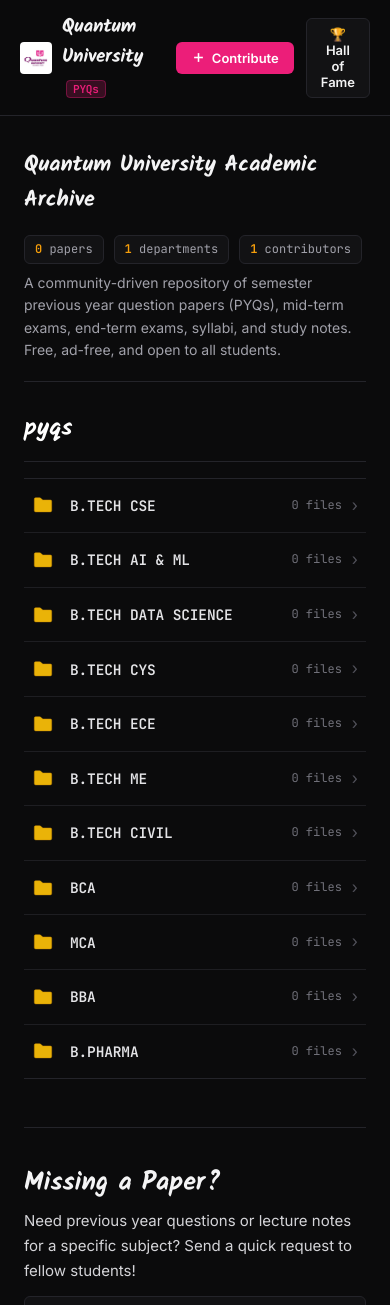
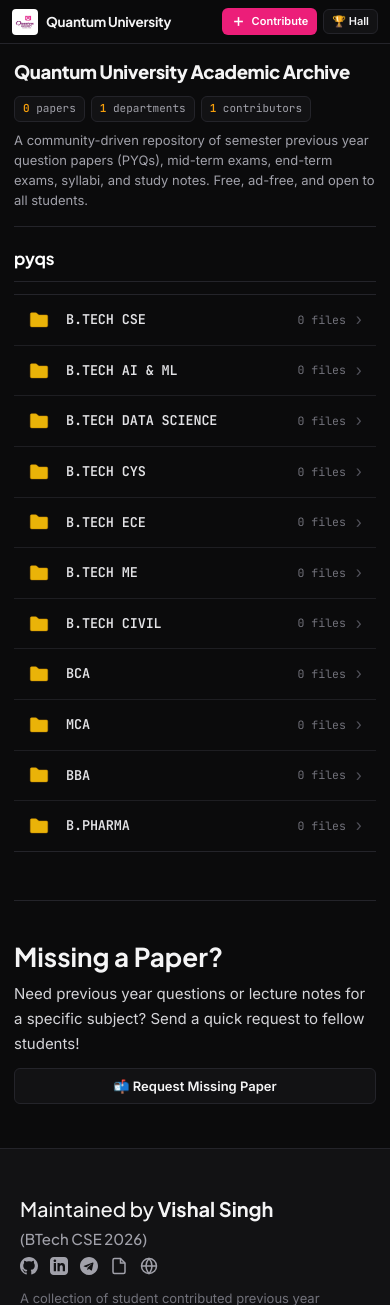
Before and after one commit to Vishalsingh002/cse-resource-hub, a Flask app: page / in a window 390 px wide. Shown: the top 1305 px of the page. Run offline with Flask 3, Linux system fonts and the light colour scheme; data that the repository does not hold is empty.

Commit message:
Optimize typography and mobile phone layout with Plus Jakarta Sans and Inter

```diff
--- a/static/style.css
+++ b/static/style.css
@@ -20,8 +20,9 @@
   --accent-blue: #3B82F6;
   --accent-red: #EF4444;
 
-  --font-body: 'Inter', system-ui, -apple-system, sans-serif;
-  --font-kalam: 'Kalam', cursive, sans-serif;
+  --font-body: 'Inter', system-ui, -apple-system, BlinkMacSystemFont, 'Segoe UI', Roboto, sans-serif;
+  --font-heading: 'Plus Jakarta Sans', 'Inter', system-ui, -apple-system, BlinkMacSystemFont, 'Segoe UI', Roboto, sans-serif;
+  --font-kalam: var(--font-heading);
   --font-mono: 'JetBrains Mono', monospace;
 
   --radius-sm: 6px;
@@ -114,11 +115,12 @@
 }
 
 .brand-title {
-  font-family: var(--font-kalam);
-  font-size: 19px;
+  font-family: var(--font-heading);
+  font-size: 17px;
   font-weight: 700;
   color: var(--text-main);
-  letter-spacing: -0.01em;
+  letter-spacing: -0.02em;
+  white-space: nowrap;
 }
 
 .brand-sub-badge {
@@ -183,6 +185,7 @@
 .nav-btn {
   display: inline-flex;
   align-items: center;
+  justify-content: center;
   gap: 6px;
   padding: 7px 14px;
   border-radius: var(--radius-sm);
@@ -191,6 +194,9 @@
   cursor: pointer;
   transition: all 0.15s ease;
   border: 1px solid transparent;
+  white-space: nowrap;
+  line-height: 1.2;
+  flex-shrink: 0;
 }
 
 .btn-contribute {
@@ -274,11 +280,13 @@
 }
 
 .portal-main-title {
-  font-family: var(--font-kalam);
-  font-size: 28px;
-  font-weight: 700;
+  font-family: var(--font-heading);
+  font-size: 26px;
+  font-weight: 800;
   margin: 0;
   color: var(--text-main);
+  letter-spacing: -0.025em;
+  line-height: 1.25;
 }
 
 .hero-stats-chips {
@@ -303,8 +311,9 @@
 
 .portal-main-desc {
   font-size: 14px;
-  color: var(--text-muted);
-  margin: 8px 0 0;
+  line-height: 1.6;
+  color: var(--text-muted);
+  margin: 12px 0 0;
   max-width: 780px;
 }
 
@@ -335,14 +344,16 @@
 }
 
 .folder-path-label {
-  font-family: var(--font-kalam);
-  font-size: 24px;
+  font-family: var(--font-heading);
+  font-size: 20px;
   font-weight: 700;
   color: #FFFFFF;
   display: flex;
   align-items: center;
+  flex-wrap: wrap;
   gap: 6px;
-  letter-spacing: -0.01em;
+  letter-spacing: -0.015em;
+  line-height: 1.3;
 }
 
 .crumb-link {
@@ -1787,6 +1798,13 @@
   }
 }
 
+.btn-text-full {
+  display: inline;
+}
+.btn-text-mobile {
+  display: none;
+}
+
 /* --------------------------------------------------------------------------
    Responsive Breakpoints
    -------------------------------------------------------------------------- */
@@ -1804,12 +1822,116 @@
 }
 
 @media (max-width: 600px) {
+  .btn-text-full {
+    display: none;
+  }
+  .btn-text-mobile {
+    display: inline;
+  }
+
+  /* Page layout */
+  .page-container {
+    padding: 16px 14px 44px;
+  }
+
+  /* Navbar */
+  .nav-inner {
+    padding: 8px 12px;
+    gap: 8px;
+  }
   .nav-search-wrap {
     display: none;
   }
+  .brand-link {
+    gap: 8px;
+  }
+  .brand-logo-img {
+    width: 26px;
+    height: 26px;
+  }
+  .brand-title {
+    font-size: 14.5px;
+    font-weight: 700;
+    white-space: nowrap;
+  }
+  .brand-sub-badge {
+    display: none;
+  }
+  .nav-right {
+    gap: 6px;
+  }
+  .nav-btn {
+    padding: 6px 10px;
+    font-size: 12px;
+    border-radius: 6px;
+  }
+
+  /* Page Hero */
+  .page-hero {
+    margin-bottom: 20px;
+    padding-bottom: 16px;
+  }
+  .hero-top-row {
+    gap: 10px;
+  }
   .portal-main-title {
-    font-size: 22px;
-  }
+    font-size: 20px;
+    line-height: 1.3;
+    letter-spacing: -0.02em;
+  }
+  .portal-main-desc {
+    font-size: 13px;
+    line-height: 1.55;
+    margin-top: 8px;
+    color: #A1A1AA;
+  }
+  .hero-stats-chips {
+    gap: 6px;
+    margin-top: 2px;
+  }
+  .stat-chip {
+    font-size: 11px;
+    padding: 3px 8px;
+  }
+
+  /* Folder Explorer */
+  .explorer-mode-header {
+    margin-bottom: 12px;
+  }
+  .folder-path-label {
+    font-size: 17px;
+    gap: 4px;
+  }
+  .folder-row-item {
+    padding: 12px 14px;
+  }
+  .folder-name-text {
+    font-size: 13.5px;
+    font-weight: 600;
+  }
+  .folder-file-count {
+    font-size: 11.5px;
+  }
+
+  /* Paper Items */
+  .paper-item-row {
+    padding: 12px;
+    gap: 10px;
+    flex-direction: column;
+    align-items: stretch;
+  }
+  .paper-item-actions {
+    display: flex;
+    justify-content: flex-end;
+    gap: 8px;
+    width: 100%;
+  }
+  .paper-item-actions .btn {
+    flex: 1;
+    text-align: center;
+  }
+
+  /* Forms & Tabs */
   .sem-tabs-bar {
     grid-template-columns: repeat(2, 1fr);
   }
@@ -1817,3 +1939,16 @@
     grid-template-columns: 1fr;
   }
 }
+
+@media (max-width: 400px) {
+  .brand-title {
+    font-size: 13.5px;
+  }
+  .nav-btn {
+    padding: 5px 8px;
+    font-size: 11px;
+  }
+  .portal-main-title {
+    font-size: 18.5px;
+  }
+}
--- a/templates/index.html
+++ b/templates/index.html
@@ -1,16 +1,21 @@
 <!DOCTYPE html>
 <html lang="en" data-theme="dark">
+
 <head>
   <meta charset="UTF-8" />
   <meta name="viewport" content="width=device-width, initial-scale=1.0" />
   <title>Quantum University — Previous Year Question Papers (PYQs) &amp; Notes</title>
-  <meta name="description" content="A collection of student-contributed previous year question papers, notes, and syllabus for Quantum University semester examinations. 100% ad-free." />
+  <meta name="description"
+    content="A collection of student-contributed previous year question papers, notes, and syllabus for Quantum University semester examinations. 100% ad-free." />
   <link rel="icon" type="image/png" href="{{ url_for('static', filename='quantum_logo.png') }}">
   <link rel="preconnect" href="https://fonts.googleapis.com">
   <link rel="preconnect" href="https://fonts.gstatic.com" crossorigin>
-  <link href="https://fonts.googleapis.com/css2?family=Kalam:wght@400;700&family=Inter:wght@400;500;600;700&family=JetBrains+Mono:wght@400;500;600&display=swap" rel="stylesheet">
-  <link rel="stylesheet" href="{{ url_for('static', filename='style.css') }}?v=13" />
+  <link
+    href="https://fonts.googleapis.com/css2?family=Plus+Jakarta+Sans:wght@500;600;700;800&family=Inter:wght@400;500;600;700&family=JetBrains+Mono:wght@400;500;600&display=swap"
+    rel="stylesheet">
+  <link rel="stylesheet" href="{{ url_for('static', filename='style.css') }}?v=15" />
 </head>
+
 <body>
 
   <!-- Top Sticky Minimalist Navbar -->
@@ -26,7 +31,8 @@
       <div class="nav-right">
         <!-- Search Trigger / Input -->
         <div class="nav-search-wrap">
-          <svg class="search-svg" viewBox="0 0 24 24" width="15" height="15" fill="none" stroke="currentColor" stroke-width="2">
+          <svg class="search-svg" viewBox="0 0 24 24" width="15" height="15" fill="none" stroke="currentColor"
+            stroke-width="2">
             <circle cx="11" cy="11" r="8"></circle>
             <line x1="21" y1="21" x2="16.65" y2="16.65"></line>
           </svg>
@@ -45,7 +51,8 @@
 
         <!-- Contributors Hall of Fame -->
         <button id="openContributorsBtn" class="nav-btn btn-ghost" title="Top Contributors">
-          <span>🏆 Hall of Fame</span>
+          <span class="btn-text-full">🏆 Hall of Fame</span>
+          <span class="btn-text-mobile">🏆 Hall</span>
         </button>
 
         <!-- Admin Access -->
@@ -72,7 +79,8 @@
         </div>
       </div>
       <p class="portal-main-desc">
-        A community-driven repository of semester previous year question papers (PYQs), mid-term exams, end-term exams, syllabi, and study notes. Free, ad-free, and open to all students.
+        A community-driven repository of semester previous year question papers (PYQs), mid-term exams, end-term exams,
+        syllabi, and study notes. Free, ad-free, and open to all students.
       </p>
     </header>
 
@@ -145,25 +153,32 @@
           <!-- Social Icon Links Row (Matching Screenshot 1 & 4) -->
           <div class="footer-social-row">
             <!-- GitHub -->
-            <a href="https://github.com/Vishalsingh002" target="_blank" rel="noopener noreferrer" class="social-icon-link" title="GitHub">
+            <a href="https://github.com/" target="_blank" rel="noopener noreferrer" class="social-icon-link"
+              title="GitHub">
               <svg viewBox="0 0 24 24" width="18" height="18" fill="currentColor">
-                <path d="M12 0C5.37 0 0 5.37 0 12c0 5.31 3.435 9.795 8.205 11.385.6.105.825-.255.825-.57 0-.285-.015-1.23-.015-2.235-3.015.555-3.795-.735-4.035-1.41-.135-.345-.72-1.41-1.23-1.695-.42-.225-1.02-.78-.015-.795.945-.015 1.62.87 1.845 1.23 1.08 1.815 2.805 1.305 3.495.99.105-.78.42-1.305.765-1.605-2.67-.3-5.46-1.335-5.46-5.925 0-1.305.465-2.385 1.23-3.225-.12-.3-.54-1.53.12-3.18 0 0 1.005-.315 3.3 1.23.96-.27 1.98-.405 3-.405s2.04.135 3 .405c2.295-1.56 3.3-1.23 3.3-1.23.66 1.65.24 2.88.12 3.18.765.84 1.23 1.905 1.23 3.225 0 4.605-2.805 5.625-5.475 5.925.435.375.81 1.095.81 2.22 0 1.605-.015 2.895-.015 3.3 0 .315.225.69.825.57A12.02 12.02 0 0024 12c0-6.63-5.37-12-12-12z"/>
+                <path
+                  d="M12 0C5.37 0 0 5.37 0 12c0 5.31 3.435 9.795 8.205 11.385.6.105.825-.255.825-.57 0-.285-.015-1.23-.015-2.235-3.015.555-3.795-.735-4.035-1.41-.135-.345-.72-1.41-1.23-1.695-.42-.225-1.02-.78-.015-.795.945-.015 1.62.87 1.845 1.23 1.08 1.815 2.805 1.305 3.495.99.105-.78.42-1.305.765-1.605-2.67-.3-5.46-1.335-5.46-5.925 0-1.305.465-2.385 1.23-3.225-.12-.3-.54-1.53.12-3.18 0 0 1.005-.315 3.3 1.23.96-.27 1.98-.405 3-.405s2.04.135 3 .405c2.295-1.56 3.3-1.23 3.3-1.23.66 1.65.24 2.88.12 3.18.765.84 1.23 1.905 1.23 3.225 0 4.605-2.805 5.625-5.475 5.925.435.375.81 1.095.81 2.22 0 1.605-.015 2.895-.015 3.3 0 .315.225.69.825.57A12.02 12.02 0 0024 12c0-6.63-5.37-12-12-12z" />
               </svg>
             </a>
             <!-- LinkedIn -->
-            <a href="https://linkedin.com" target="_blank" rel="noopener noreferrer" class="social-icon-link" title="LinkedIn">
+            <a href="https://linkedin.com" target="_blank" rel="noopener noreferrer" class="social-icon-link"
+              title="LinkedIn">
               <svg viewBox="0 0 24 24" width="18" height="18" fill="currentColor">
-                <path d="M19 0h-14c-2.761 0-5 2.239-5 5v14c0 2.761 2.239 5 5 5h14c2.762 0 5-2.239 5-5v-14c0-2.761-2.238-5-5-5zm-11 19h-3v-11h3v11zm-1.5-12.268c-.966 0-1.75-.79-1.75-1.764s.784-1.764 1.75-1.764 1.75.79 1.75 1.764-.783 1.764-1.75 1.764zm13.5 12.268h-3v-5.604c0-3.368-4-3.113-4 0v5.604h-3v-11h3v1.765c1.396-2.586 7-2.777 7 2.476v6.759z"/>
+                <path
+                  d="M19 0h-14c-2.761 0-5 2.239-5 5v14c0 2.761 2.239 5 5 5h14c2.762 0 5-2.239 5-5v-14c0-2.761-2.238-5-5-5zm-11 19h-3v-11h3v11zm-1.5-12.268c-.966 0-1.75-.79-1.75-1.764s.784-1.764 1.75-1.764 1.75.79 1.75 1.764-.783 1.764-1.75 1.764zm13.5 12.268h-3v-5.604c0-3.368-4-3.113-4 0v5.604h-3v-11h3v1.765c1.396-2.586 7-2.777 7 2.476v6.759z" />
               </svg>
             </a>
             <!-- Telegram -->
-            <a href="https://telegram.org" target="_blank" rel="noopener noreferrer" class="social-icon-link" title="Telegram">
+            <a href="https://telegram.org" target="_blank" rel="noopener noreferrer" class="social-icon-link"
+              title="Telegram">
               <svg viewBox="0 0 24 24" width="18" height="18" fill="currentColor">
-                <path d="M12 0C5.373 0 0 5.373 0 12s5.373 12 12 12 12-5.373 12-12S18.627 0 12 0zm5.894 8.221l-1.97 9.28c-.145.658-.537.818-1.084.508l-3-2.21-1.446 1.394c-.16.16-.295.295-.605.295l.213-3.053 5.56-5.023c.242-.213-.054-.333-.373-.121l-6.871 4.326-2.962-.924c-.643-.204-.657-.643.136-.953l11.57-4.458c.538-.196 1.006.128.832.943z"/>
+                <path
+                  d="M12 0C5.373 0 0 5.373 0 12s5.373 12 12 12 12-5.373 12-12S18.627 0 12 0zm5.894 8.221l-1.97 9.28c-.145.658-.537.818-1.084.508l-3-2.21-1.446 1.394c-.16.16-.295.295-.605.295l.213-3.053 5.56-5.023c.242-.213-.054-.333-.373-.121l-6.871 4.326-2.962-.924c-.643-.204-.657-.643.136-.953l11.57-4.458c.538-.196 1.006.128.832.943z" />
               </svg>
             </a>
             <!-- Resume / Document -->
-            <a href="javascript:void(0)" onclick="openModal('aboutModal')" class="social-icon-link" title="About Vishal">
+            <a href="javascript:void(0)" onclick="openModal('aboutModal')" class="social-icon-link"
+              title="About Vishal">
               <svg viewBox="0 0 24 24" width="18" height="18" fill="none" stroke="currentColor" stroke-width="2">
                 <path d="M14 2H6a2 2 0 0 0-2 2v16a2 2 0 0 0 2 2h12a2 2 0 0 0 2-2V8z"></path>
                 <polyline points="14 2 14 8 20 8"></polyline>
@@ -174,13 +189,15 @@
               <svg viewBox="0 0 24 24" width="18" height="18" fill="none" stroke="currentColor" stroke-width="2">
                 <circle cx="12" cy="12" r="10"></circle>
                 <line x1="2" y1="12" x2="22" y2="12"></line>
-                <path d="M12 2a15.3 15.3 0 0 1 4 10 15.3 15.3 0 0 1-4 10 15.3 15.3 0 0 1-4-10 15.3 15.3 0 0 1 4-10z"></path>
+                <path d="M12 2a15.3 15.3 0 0 1 4 10 15.3 15.3 0 0 1-4 10 15.3 15.3 0 0 1-4-10 15.3 15.3 0 0 1 4-10z">
+                </path>
               </svg>
             </a>
           </div>
 
           <p class="footer-desc-text">
-            A collection of student contributed previous year question papers for Quantum University semester examinations.
+            A collection of student contributed previous year question papers for Quantum University semester
+            examinations.
           </p>
         </div>
 
@@ -227,7 +244,7 @@
         <div class="form-callout-clean">
           <label>Your Contributor Name (Publicly Credited) <span class="req">*</span></label>
           <div class="form-row-2">
-            <input type="text" id="uploadContributorName" placeholder="e.g. Vishal Singh" required />
+            <input type="text" id="uploadContributorName" placeholder="e.g. NAME" required />
             <input type="text" id="uploadContributorContact" placeholder="Roll No / Batch (optional)" />
           </div>
         </div>
@@ -271,7 +288,8 @@
             <span id="filePreviewMeta" class="preview-meta"></span>
           </div>
         </div>
-        <input type="file" id="uploadFile" accept=".pdf,.doc,.docx,.ppt,.pptx,.jpg,.jpeg,.png,.gif,.webp" required style="display:none" />
+        <input type="file" id="uploadFile" accept=".pdf,.doc,.docx,.ppt,.pptx,.jpg,.jpeg,.png,.gif,.webp" required
+          style="display:none" />
 
         <p id="uploadError" class="form-error-msg hidden"></p>
         <button type="submit" class="btn-modal-action">Publish to Vault 🚀</button>
@@ -305,7 +323,8 @@
             <div class="footer-cta-sub">Upload semester question papers or revision notes to earn your badge!</div>
           </div>
         </div>
-        <button type="button" class="btn btn-sm btn-primary" onclick="window.closeModal('contributorsModal'); window.openModal('uploadModal');">
+        <button type="button" class="btn btn-sm btn-primary"
+          onclick="window.closeModal('contributorsModal'); window.openModal('uploadModal');">
           + Contribute
         </button>
       </div>
@@ -325,16 +344,23 @@
 
       <div class="legal-text-scroll">
         <h4>1. Academic Purpose &amp; Free Non-Commercial Access</h4>
-        <p>Quantum Academic Vault is a student-maintained peer initiative created exclusively for educational study and exam preparation. This repository is strictly non-commercial, free of charge, and has zero advertising, monetization, or paywalls.</p>
+        <p>Quantum Academic Vault is a student-maintained peer initiative created exclusively for educational study and
+          exam preparation. This repository is strictly non-commercial, free of charge, and has zero advertising,
+          monetization, or paywalls.</p>
 
         <h4>2. Academic Fair Use &amp; Intellectual Property</h4>
-        <p>Past question papers and course curriculum remain the intellectual property of Quantum University and respective department faculties. Student-authored lecture notes and revision summaries remain the property of their respective student authors, shared under Fair Dealing for educational study purposes.</p>
+        <p>Past question papers and course curriculum remain the intellectual property of Quantum University and
+          respective department faculties. Student-authored lecture notes and revision summaries remain the property of
+          their respective student authors, shared under Fair Dealing for educational study purposes.</p>
 
         <h4>3. Contributor Working Conditions</h4>
-        <p>By submitting materials to the Vault, contributors warrant that uploads are authentic question papers, syllabus guides, or verified notes, containing no malicious code, malware, or ongoing confidential exam question leaks.</p>
+        <p>By submitting materials to the Vault, contributors warrant that uploads are authentic question papers,
+          syllabus guides, or verified notes, containing no malicious code, malware, or ongoing confidential exam
+          question leaks.</p>
 
         <h4>4. Takedown Policy</h4>
-        <p>Faculty members or authors wishing to have specific materials removed may use the Takedown Request option in the footer for prompt review and resolution within 24 hours.</p>
+        <p>Faculty members or authors wishing to have specific materials removed may use the Takedown Request option in
+          the footer for prompt review and resolution within 24 hours.</p>
       </div>
 
       <button class="btn-modal-action" onclick="closeModal('termsModal')">I Agree &amp; Understand</button>
@@ -354,10 +380,13 @@
 
       <div class="legal-text-scroll">
         <h4>1. Zero Tracking</h4>
-        <p>We do not track your browsing habits, sell user data, or inject third-party ad network pixels. You can browse, preview, and download all papers without creating an account or providing an email address.</p>
+        <p>We do not track your browsing habits, sell user data, or inject third-party ad network pixels. You can
+          browse, preview, and download all papers without creating an account or providing an email address.</p>
 
         <h4>2. Contributor Attribution</h4>
-        <p>When you contribute notes or question papers, only your preferred display name (e.g. &ldquo;Vishal Singh&rdquo;) is publicly shown to credit your contribution. Optional contact details or roll numbers are strictly accessible to moderation admins only.</p>
+        <p>When you contribute notes or question papers, only your preferred display name (e.g. &ldquo;Vishal
+          Singh&rdquo;) is publicly shown to credit your contribution. Optional contact details or roll numbers are
+          strictly accessible to moderation admins only.</p>
       </div>
 
       <button class="btn-modal-action" onclick="closeModal('privacyModal')">Close</button>
@@ -386,7 +415,9 @@
         <input type="text" id="dmcaSubject" placeholder="e.g. End Term 2024 DAA Question Paper" required />
 
         <label>Reason for Takedown Request <span class="req">*</span></label>
-        <textarea id="dmcaMessage" rows="3" placeholder="Reason for removal (e.g. copyright holder request, inaccurate answer key)..." required></textarea>
+        <textarea id="dmcaMessage" rows="3"
+          placeholder="Reason for removal (e.g. copyright holder request, inaccurate answer key)..."
+          required></textarea>
 
         <p id="dmcaStatusMsg" class="form-error-msg hidden"></p>
         <button type="submit" class="btn-modal-action">Submit Takedown Notice</button>
@@ -437,7 +468,9 @@
         </div>
 
         <label>Details &amp; Specific Exam Year <span class="req">*</span></label>
-        <textarea id="requestMessage" rows="3" placeholder="e.g. Please upload 2023 or 2024 End Term PYQ with solutions if anyone has it..." required></textarea>
+        <textarea id="requestMessage" rows="3"
+          placeholder="e.g. Please upload 2023 or 2024 End Term PYQ with solutions if anyone has it..."
+          required></textarea>
 
         <p id="requestStatusMsg" class="form-error-msg hidden"></p>
         <button type="submit" class="btn-modal-action">Submit Request</button>
@@ -457,12 +490,15 @@
       </div>
 
       <div class="legal-text-scroll">
-        <p><strong>Quantum Academic Vault</strong> was created by <strong>Vishal Singh</strong> (B.Tech Computer Science &amp; Engineering) as an open-access platform to solve the common campus problem: finding authentic past year exam papers and quality study notes without spam, paywalls, or scattered WhatsApp groups.</p>
+        <p><strong>Quantum Academic Vault</strong> was created by <strong>Vishal Singh</strong> (B.Tech Computer Science
+          &amp; Engineering) as an open-access platform to solve the common campus problem: finding authentic past year
+          exam papers and quality study notes without spam, paywalls, or scattered WhatsApp groups.</p>
 
         <div class="maintainer-highlight-simple">
           <strong>Vishal Singh &bull; Lead Maintainer</strong>
           <p>B.Tech CSE 2022&ndash;2026 &bull; Quantum University, Roorkee</p>
-          <a href="https://github.com/Vishalsingh002" target="_blank" rel="noopener noreferrer" class="link-support-work">github.com/Vishalsingh002 <span class="external-arrow">&nearr;</span></a>
+          <a href="https://github.com/" target="_blank" rel="noopener noreferrer"
+            class="link-support-work">github.com/Vishalsingh002 <span class="external-arrow">&nearr;</span></a>
         </div>
       </div>
 
@@ -482,8 +518,10 @@
       </div>
 
       <div class="admin-tab-bar">
-        <button id="adminTabPending" class="admin-tab active">Pending Queue (<span id="adminPendingCount">0</span>)</button>
-        <button id="adminTabRequests" class="admin-tab">Student Requests (<span id="adminRequestsCount">0</span>)</button>
+        <button id="adminTabPending" class="admin-tab active">Pending Queue (<span
+            id="adminPendingCount">0</span>)</button>
+        <button id="adminTabRequests" class="admin-tab">Student Requests (<span
+            id="adminRequestsCount">0</span>)</button>
         <button id="adminTabAccount" class="admin-tab">Account &amp; Security</button>
       </div>
 
@@ -524,7 +562,8 @@
       <button class="modal-close" data-close="loginModal">&times;</button>
       <div class="modal-header-simple">
         <h2 class="font-kalam">Admin Sign-in</h2>
-        <p class="modal-subtext">Students do not need an account. Public browsing, downloading, and contributing stay free and open to everyone.</p>
+        <p class="modal-subtext">Students do not need an account. Public browsing, downloading, and contributing stay
+          free and open to everyone.</p>
       </div>
 
       <form id="loginForm">
@@ -596,6 +635,7 @@
   <div id="toastContainer" class="toast-container" aria-live="polite"></div>
 
   <!-- Main JavaScript -->
-  <script src="{{ url_for('static', filename='script.js') }}?v=16"></script>
+  <script src="{{ url_for('static', filename='script.js') }}?v=17"></script>
 </body>
+
 </html>
```
